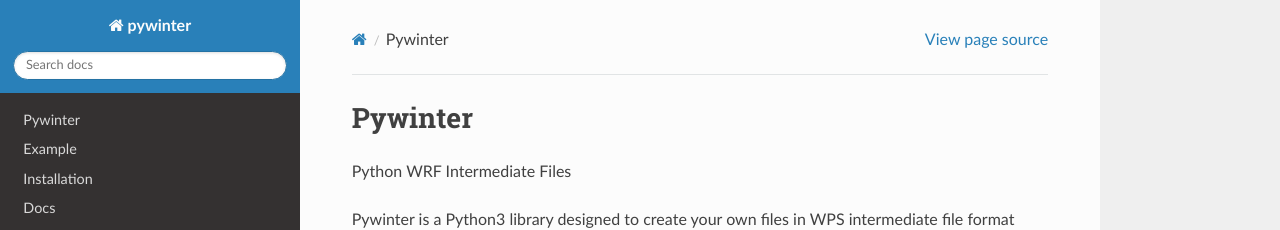
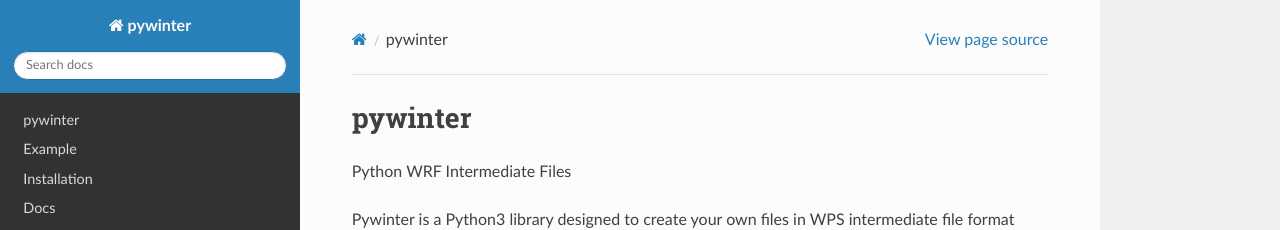
Before and after one commit to dniloash/Pywinter, a Sphinx documentation site: the page built from rtdoc/source/index.rst, in a window 1280 px wide and 900 px high. Shown: the top 230 px of the window. Built offline with Sphinx 7.4.7 and the Read the Docs theme 2.0.0, drawn with Linux system fonts in a browser that asks for light colours.

```diff
--- a/rtdoc/source/index.rst
+++ b/rtdoc/source/index.rst
@@ -3,7 +3,7 @@
    You can adapt this file completely to your liking, but it should at least
    contain the root `toctree` directive.
 
-Pywinter
+pywinter
 ====================================
 Python WRF Intermediate Files
 
```
